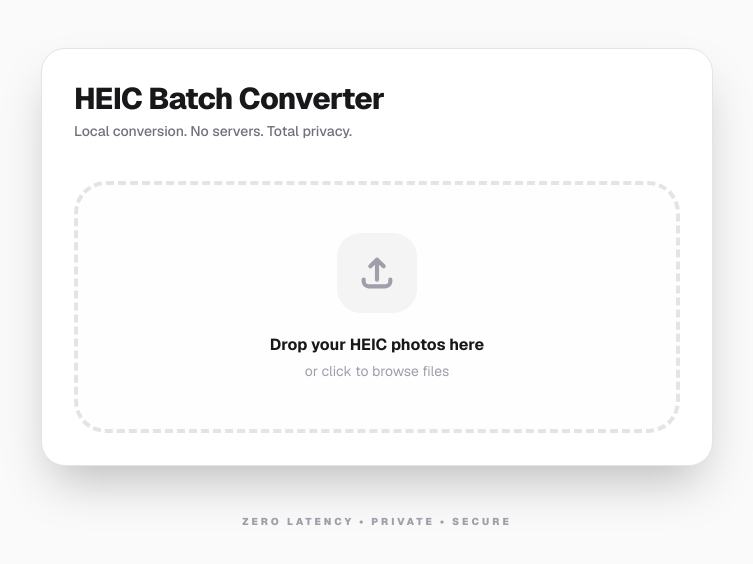
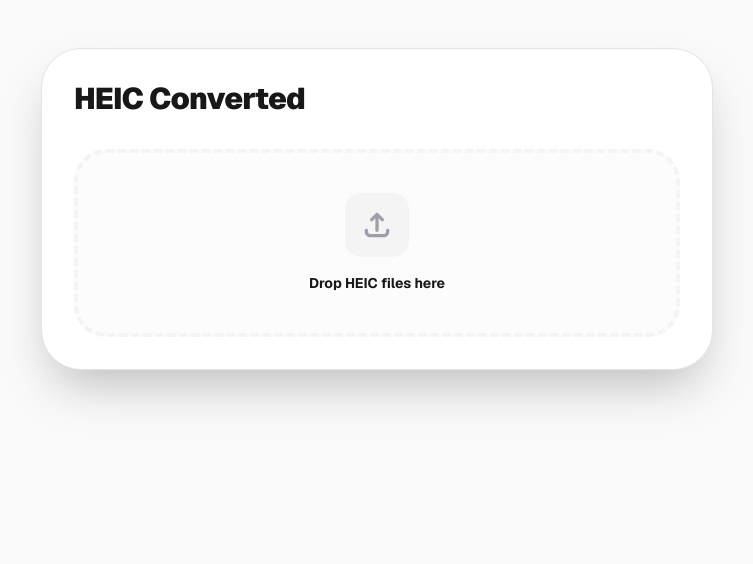
Before and after one commit to theneerajsahani/image-file-converter, a Next.js app: page / in a window 1280 px wide. Shown: the top 564 px of the page, without its empty margins (263-1016 px from the left). Built offline with nearby package versions, Linux system fonts and the light colour scheme.

Commit message:
Enhance UI feedback and fix conversion reliability

```diff
--- a/src/app/page.tsx
+++ b/src/app/page.tsx
@@ -1,37 +1,49 @@
 "use client";
 
-import { useState, useCallback } from "react";
+import { useState, useCallback, useEffect } from "react";
 
 interface ConvertedFile {
   name: string;
   url: string;
   blob: Blob;
+  status: "pending" | "converting" | "done" | "error";
 }
 
 export default function Home() {
   const [files, setFiles] = useState<File[]>([]);
   const [isConverting, setIsConverting] = useState(false);
+  const [fileStatuses, setFileStatuses] = useState<Record<string, "pending" | "converting" | "done" | "error">>({});
   const [results, setResults] = useState<ConvertedFile[]>([]);
   const [progress, setProgress] = useState(0);
   const [isDragging, setIsDragging] = useState(false);
+  const [debugLog, setDebugLog] = useState<string[]>([]);
+
+  const log = (msg: string) => {
+    console.log(msg);
+    setDebugLog(prev => [...prev.slice(-4), msg]);
+  };
 
   const handleFiles = (selectedFiles: FileList | File[] | null) => {
     if (!selectedFiles) return;
 
-    console.log("Files received:", selectedFiles.length);
+    const incoming = Array.from(selectedFiles);
+    log(`Selected ${incoming.length} files`);
 
-    const validFiles = Array.from(selectedFiles)
+    const validFiles = incoming
       .filter(f => f.name.toLowerCase().endsWith(".heic"))
       .slice(0, 100);
 
-    console.log("Valid HEIC files:", validFiles.length);
+    log(`Valid HEIC: ${validFiles.length}`);
 
     if (validFiles.length === 0) {
-      alert("No valid .heic files found. Please make sure your files end with .heic");
+      alert("Please select .heic files");
       return;
     }
 
     setFiles(validFiles);
+    const initialStatuses: Record<string, "pending" | "converting" | "done" | "error"> = {};
+    validFiles.forEach(f => initialStatuses[f.name] = "pending");
+    setFileStatuses(initialStatuses);
     setResults([]);
     setProgress(0);
   };
@@ -52,7 +64,7 @@ export default function Home() {
     e.preventDefault();
     e.stopPropagation();
     setIsDragging(false);
-
+    log("Files dropped");
     if (e.dataTransfer.files && e.dataTransfer.files.length > 0) {
       handleFiles(e.dataTransfer.files);
     }
@@ -63,50 +75,63 @@ export default function Home() {
     setIsConverting(true);
     setResults([]);
     setProgress(0);
+    log("Starting conversion...");
 
     try {
-      const heic2any = (await import("heic2any")).default;
+      // Dynamic import with fallback
+      const lib = await import("heic2any");
+      const heic2any = lib.default || lib;
+      log("Library loaded");
+
       const converted: ConvertedFile[] = [];
 
       for (let i = 0; i < files.length; i++) {
         const file = files[i];
+        log(`Converting ${file.name}...`);
+
+        setFileStatuses(prev => ({ ...prev, [file.name]: "converting" }));
+
         try {
-          const blob = await heic2any({
+          const blob = await (heic2any as any)({
             blob: file,
             toType: "image/jpeg",
             quality: 0.8,
           });
 
           const resultBlob = Array.isArray(blob) ? blob[0] : blob;
-          converted.push({
-            name: file.name.replace(/\.[^/.]+$/, "") + ".jpg",
+          const fileName = file.name.replace(/\.[^/.]+$/, "") + ".jpg";
+
+          const res: ConvertedFile = {
+            name: fileName,
             url: URL.createObjectURL(resultBlob),
-            blob: resultBlob
-          });
+            blob: resultBlob,
+            status: "done"
+          };
+
+          converted.push(res);
+          setFileStatuses(prev => ({ ...prev, [file.name]: "done" }));
+          setResults(prev => [...prev, res]);
         } catch (err) {
-          console.error(`Failed to convert ${file.name}`, err);
+          log(`Error on ${file.name}`);
+          console.error(err);
+          setFileStatuses(prev => ({ ...prev, [file.name]: "error" }));
         }
         setProgress(Math.round(((i + 1) / files.length) * 100));
       }
-      setResults(converted);
+      log("Batch complete");
     } catch (error) {
-      console.error("Batch conversion failed", error);
-      alert("Something went wrong during conversion.");
+      log("Global conversion error");
+      console.error(error);
+      alert("Failed to load conversion engine.");
     } finally {
       setIsConverting(false);
     }
   };
 
   const downloadAll = async () => {
-    if (results.length === 0) return;
-
     const JSZip = (await import("jszip")).default;
     const zip = new JSZip();
-
-    results.forEach(res => {
-      zip.file(res.name, res.blob);
-    });
-
+    results.forEach(res => zip.file(res.name, res.blob));
     const content = await zip.generateAsync({ type: "blob" });
     const url = URL.createObjectURL(content);
     const link = document.createElement("a");
@@ -117,118 +142,77 @@ export default function Home() {
 
   return (
     <div className="flex min-h-screen flex-col items-center py-12 px-4 bg-zinc-50 dark:bg-zinc-950 font-sans transition-colors duration-300">
-      <div className="w-full max-w-2xl p-8 bg-white dark:bg-zinc-900 rounded-3xl shadow-2xl border border-zinc-200 dark:border-zinc-800">
-        <div className="flex justify-between items-start mb-10">
-          <div>
-            <h1 className="text-3xl font-extrabold text-zinc-900 dark:text-zinc-50 tracking-tight">HEIC Batch Converter</h1>
-            <p className="text-zinc-500 dark:text-zinc-400 text-sm mt-1 font-medium">Local conversion. No servers. Total privacy.</p>
+      <div className="w-full max-w-2xl p-8 bg-white dark:bg-zinc-900 rounded-[2.5rem] shadow-2xl border border-zinc-200 dark:border-zinc-800">
+        <div className="flex justify-between items-center mb-8">
+          <h1 className="text-3xl font-black text-zinc-900 dark:text-zinc-50 tracking-tight">HEIC Converted</h1>
+          <div className="flex gap-2">
+             {debugLog.length > 0 && <span className="text-[10px] text-zinc-400 font-mono animate-pulse">{debugLog[debugLog.length-1]}</span>}
           </div>
-          {files.length > 0 && (
-            <span className="px-4 py-1.5 bg-zinc-900 dark:bg-zinc-50 text-zinc-50 dark:text-zinc-900 rounded-full text-[10px] font-black uppercase tracking-widest">
-              {files.length} {files.length === 1 ? 'file' : 'files'} ready
-            </span>
-          )}
         </div>
 
-        <div className="flex flex-col gap-8">
+        <div className="flex flex-col gap-6">
           <div
             onDragOver={onDragOver}
             onDragLeave={onDragLeave}
             onDrop={onDrop}
             className={`
-              relative border-4 border-dashed rounded-[2rem] p-12
-              flex flex-col items-center justify-center gap-5
-              transition-all duration-300 ease-in-out
+              relative border-4 border-dashed rounded-[2rem] p-10
+              flex flex-col items-center justify-center gap-4
+              transition-all duration-300
               ${isDragging
-                ? "border-emerald-500 bg-emerald-50/50 dark:bg-emerald-500/5 scale-[1.01]"
-                : "border-zinc-200 dark:border-zinc-800 bg-zinc-50/30 dark:bg-zinc-950/30 hover:border-zinc-400 dark:hover:border-zinc-600"
+                ? "border-emerald-500 bg-emerald-500/5 scale-[1.01]"
+                : "border-zinc-100 dark:border-zinc-800 bg-zinc-50/50 dark:bg-zinc-950/50 hover:border-zinc-300 dark:hover:border-zinc-700"
               }
             `}
           >
-            <input
-              type="file"
-              accept=".heic"
-              multiple
-              onChange={(e) => handleFiles(e.target.files)}
-              className="absolute inset-0 w-full h-full opacity-0 cursor-pointer z-20"
-            />
-            <div className={`w-20 h-20 rounded-3xl flex items-center justify-center transition-all duration-300 ${isDragging ? 'bg-emerald-500 text-white rotate-12' : 'bg-zinc-100 dark:bg-zinc-800 text-zinc-400'}`}>
-              <svg className="w-10 h-10" fill="none" stroke="currentColor" viewBox="0 0 24 24">
-                <path strokeLinecap="round" strokeLinejoin="round" strokeWidth="2.5" d="M4 16v1a3 3 0 003 3h10a3 3 0 003-3v-1m-4-8l-4-4m0 0L8 8m4-4v12"></path>
-              </svg>
+            <input type="file" accept=".heic" multiple onChange={(e) => handleFiles(e.target.files)} className="absolute inset-0 w-full h-full opacity-0 cursor-pointer z-20" />
+            <div className={`w-16 h-16 rounded-2xl flex items-center justify-center transition-all ${isDragging ? 'bg-emerald-500 text-white' : 'bg-zinc-100 dark:bg-zinc-800 text-zinc-400'}`}>
+              <svg className="w-8 h-8" fill="none" stroke="currentColor" viewBox="0 0 24 24"><path strokeLinecap="round" strokeLinejoin="round" strokeWidth="2.5" d="M4 16v1a3 3 0 003 3h10a3 3 0 003-3v-1m-4-8l-4-4m0 0L8 8m4-4v12"></path></svg>
             </div>
-            <div className="text-center space-y-1">
-              <p className="text-base font-bold text-zinc-900 dark:text-zinc-100">
-                {files.length > 0 ? "Files Loaded Successfully" : "Drop your HEIC photos here"}
-              </p>
-              <p className="text-sm text-zinc-400">or click to browse files</p>
-            </div>
+            <p className="text-sm font-bold text-zinc-900 dark:text-zinc-100">Drop HEIC files here</p>
           </div>
 
-          {isConverting && (
-            <div className="space-y-4 px-2">
-              <div className="flex justify-between text-[10px] font-black text-zinc-400 uppercase tracking-[0.2em]">
-                <span>Processing Queue</span>
-                <span>{progress}%</span>
+          {files.length > 0 && (
+            <div className="bg-zinc-50 dark:bg-zinc-950/50 rounded-3xl p-6 border border-zinc-100 dark:border-zinc-800">
+              <div className="flex justify-between items-center mb-4">
+                <span className="text-xs font-black uppercase tracking-widest text-zinc-400">{files.length} Files Selected</span>
+                {!isConverting && results.length === 0 && (
+                  <button onClick={convertImages} className="px-6 py-2 bg-zinc-900 dark:bg-zinc-50 text-zinc-50 dark:text-zinc-900 rounded-full font-black text-xs uppercase tracking-widest hover:scale-105 active:scale-95 transition-all">Convert All</button>
+                )}
               </div>
-              <div className="w-full bg-zinc-100 dark:bg-zinc-800 h-3 rounded-full overflow-hidden shadow-inner">
-                <div
-                  className="bg-emerald-500 h-full transition-all duration-500 ease-out"
-                  style={{ width: `${progress}%` }}
-                ></div>
+
+              <div className="max-h-60 overflow-y-auto space-y-2 pr-2 custom-scrollbar">
+                {files.map((file, i) => (
+                  <div key={i} className="flex items-center justify-between p-3 bg-white dark:bg-zinc-900 rounded-xl border border-zinc-100 dark:border-zinc-800 text-xs">
+                    <span className="truncate max-w-[200px] text-zinc-600 dark:text-zinc-400 font-medium">{file.name}</span>
+                    <div className="flex items-center gap-3">
+                      {fileStatuses[file.name] === "pending" && <span className="text-zinc-400 font-bold uppercase text-[9px]">Waiting</span>}
+                      {fileStatuses[file.name] === "converting" && <span className="text-blue-500 font-bold uppercase text-[9px] animate-pulse">Converting...</span>}
+                      {fileStatuses[file.name] === "done" && <span className="text-emerald-500 font-bold uppercase text-[9px]">Done</span>}
+                      {fileStatuses[file.name] === "error" && <span className="text-red-500 font-bold uppercase text-[9px]">Failed</span>}
+                    </div>
+                  </div>
+                ))}
               </div>
             </div>
           )}
 
-          {!isConverting && files.length > 0 && results.length === 0 && (
-            <button
-              onClick={convertImages}
-              className="w-full py-5 px-6 bg-zinc-900 dark:bg-zinc-50 text-zinc-50 dark:text-zinc-900 rounded-2xl font-black text-lg transition-all hover:scale-[1.02] active:scale-[0.98] shadow-2xl shadow-zinc-500/20"
-            >
-              Convert to JPEG
-            </button>
+          {isConverting && (
+            <div className="px-2 space-y-2">
+              <div className="w-full bg-zinc-100 dark:bg-zinc-800 h-2 rounded-full overflow-hidden">
+                <div className="bg-emerald-500 h-full transition-all duration-500" style={{ width: `${progress}%` }}></div>
+              </div>
+            </div>
           )}
 
-          {results.length > 0 && (
-            <div className="flex flex-col gap-6 animate-in fade-in zoom-in duration-500">
-              <button
-                onClick={downloadAll}
-                className="w-full py-5 px-6 bg-emerald-600 text-white rounded-2xl font-black text-lg hover:bg-emerald-700 transition-all shadow-xl shadow-emerald-500/30 flex items-center justify-center gap-3 active:scale-[0.98]"
-              >
-                <svg className="w-6 h-6" fill="none" stroke="currentColor" viewBox="0 0 24 24">
-                  <path strokeLinecap="round" strokeLinejoin="round" strokeWidth="2.5" d="M4 16v1a3 3 0 003 3h10a3 3 0 003-3v-1m-4-4l-4 4m0 0l-4-4m4 4V4"></path>
-                </svg>
-                Download All ({results.length})
-              </button>
-
-              <div className="bg-zinc-50 dark:bg-zinc-800/30 rounded-3xl p-2 border border-zinc-100 dark:border-zinc-800">
-                <div className="max-h-52 overflow-y-auto pr-2 custom-scrollbar space-y-1">
-                  {results.map((res, idx) => (
-                    <div key={idx} className="flex items-center justify-between p-4 hover:bg-white dark:hover:bg-zinc-800 rounded-2xl transition-colors text-sm">
-                      <div className="flex items-center gap-3">
-                        <div className="w-2 h-2 rounded-full bg-emerald-500"></div>
-                        <span className="truncate max-w-[200px] text-zinc-700 dark:text-zinc-300 font-bold">{res.name}</span>
-                      </div>
-                      <a href={res.url} download={res.name} className="text-emerald-600 dark:text-emerald-400 font-black text-xs uppercase tracking-widest hover:emerald-500">
-                        Get File
-                      </a>
-                    </div>
-                  ))}
-                </div>
-              </div>
-              <button
-                onClick={() => { setFiles([]); setResults([]); setProgress(0); }}
-                className="text-center text-[10px] font-black uppercase tracking-widest text-zinc-400 hover:text-red-500 transition-colors py-2"
-              >
-                Reset Converter
-              </button>
+          {results.length > 0 && !isConverting && (
+            <div className="flex flex-col gap-3">
+              <button onClick={downloadAll} className="w-full py-4 bg-emerald-600 text-white rounded-2xl font-black text-sm uppercase tracking-widest hover:bg-emerald-700 transition-all shadow-lg shadow-emerald-500/20">Download ZIP ({results.length})</button>
+              <button onClick={() => { setFiles([]); setResults([]); setProgress(0); }} className="text-[10px] font-black uppercase tracking-widest text-zinc-400 hover:text-red-500 py-2">Start Over</button>
             </div>
           )}
         </div>
       </div>
-      <footer className="mt-12 text-zinc-400 dark:text-zinc-600 text-[10px] tracking-[0.3em] uppercase font-black">
-        Zero Latency • Private • Secure
-      </footer>
     </div>
   );
 }
```
